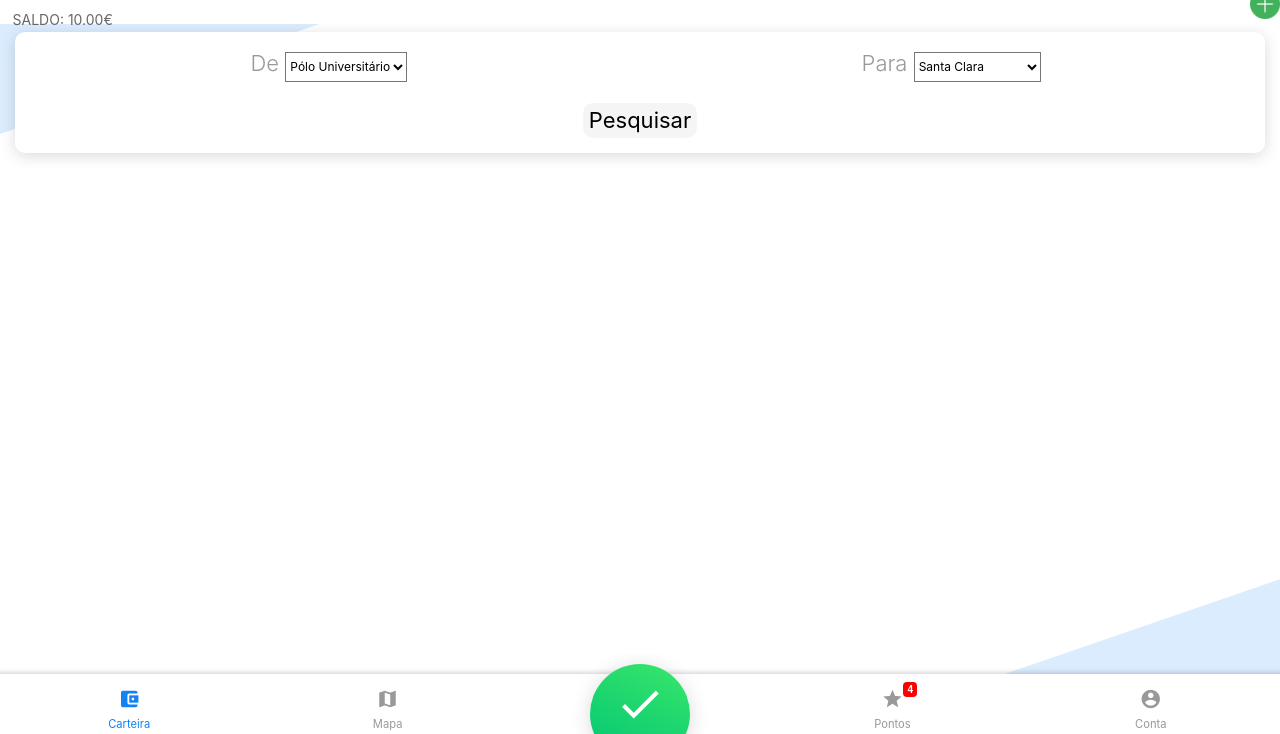
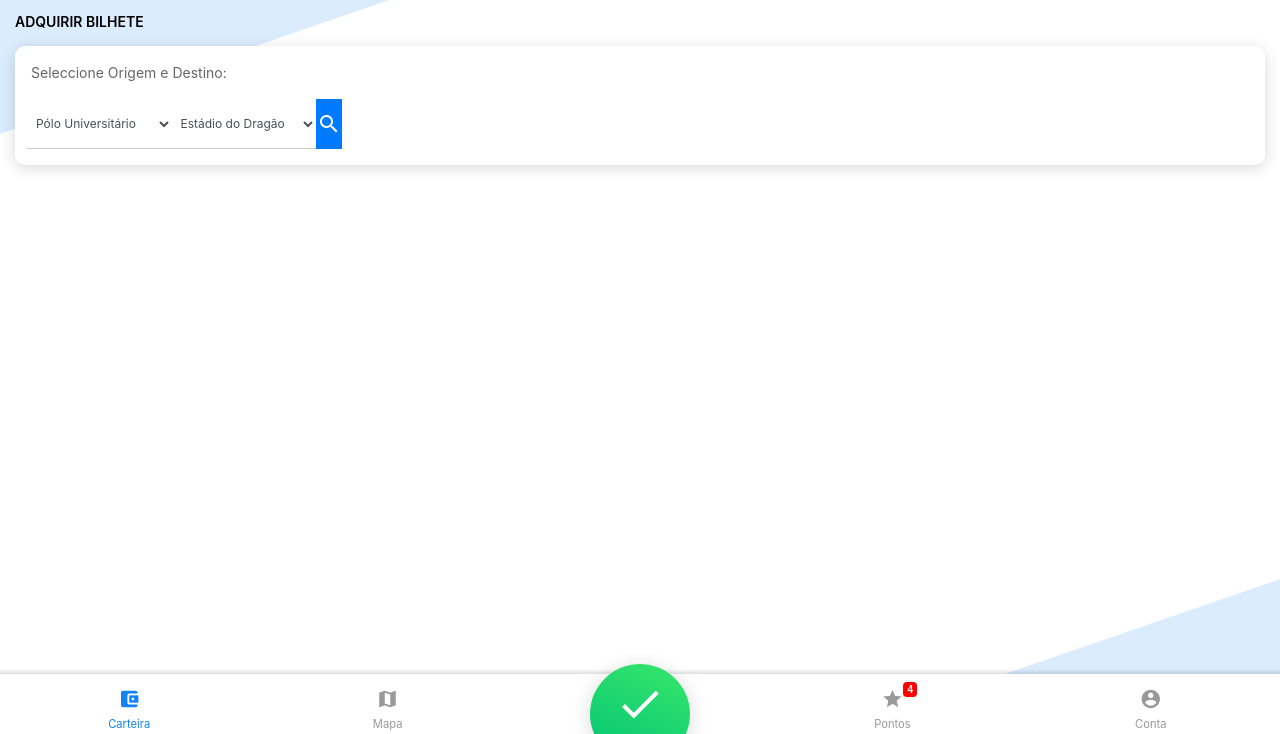
Before and after one commit to mendonca94/ccuproject, a plain HTML site: page payment.html in a window 1280 px wide. Shown: the part 66-800 px from the top of the page. Drawn offline with Linux system fonts and the light colour scheme.

Commit message:
All-new Map tab implementation

```diff
--- a/css/style.css
+++ b/css/style.css
@@ -2617,7 +2617,37 @@ body .wrapper .page .footer {
 
 .cartoes{
 	display: none;
-#searchPath_result{
-    margin-top:25px;
-    border-top: 1px solid lightgray;
-}
+}
+
+/*
+
+smaller text on forms
+
+*/
+.small-form-control {
+    font-size: 12px;
+    padding: 5px;
+}
+
+/*
+
+formats search button appropriately
+
+*/
+
+.search-button {
+    width: 50px;
+    height: 50px;
+    text-align: center;
+    padding: 0;
+}
+
+#searchPath_result {
+    font-size: 14px;
+}
+
+#searchPath_result img {
+    width: 100%;
+    position: relative;
+
+}
--- a/js/main.js
+++ b/js/main.js
@@ -127,35 +127,44 @@ function timer(bID, _bID, time){
 		}*/
 	}, 1000);}
 function searchPath(){
+
     var selectorFrom = document.getElementById('searchPath_from');
     var valueFrom = selectorFrom[selectorFrom.selectedIndex].value;
 
     var selectorTo = document.getElementById('searchPath_to');
     var valueTo = selectorTo[selectorTo.selectedIndex].value;
 
+    console.log(valueTo);
+    console.log(valueFrom);
+
     var result = $("#searchPath_result");
+    // ORIGIN , DESTINATION, TICKET TYPE, PRIZE, PRIZE STR, IMAGE
+    var output = [["Trindade", "Estádio do Dragão", "Z2", 1.20, "1.20€", "img/C1_mapa.png"],
+                    ["Trindade", "Fórum da Maia", "Z3", 1.60, "1.60€", "img/C1_mapa.png"],
+                    ["Trindade", "Santa Clara", "Z6", 2.80, "2.80€", "img/C1_mapa.png"],
+                    ["São Bento", "Fórum da Maia", "Z3", 1.60, "1.60€", "img/C1_mapa.png"],
+                    ["São Bento", "Santa Clara", "Z6", 2.80, "2.80€", "img/C1_mapa.png"],
+                    ["São Bento", "Estádio do Dragão", "Z2", 1.20, "1.20€", "img/C1_mapa.png"],
+                    ["Pólo Universitário", "Santa Clara", "Z5", 2.40, "2.40€", "img/C6_mapa.png"],
+                    ["Pólo Universitário", "Fórum da Maia", "Z2", 1.20, "1.20€", "img/C6_mapa.png"],
+                    ["Pólo Universitário", "Estádio do Dragão", "Z2", 1.20, "1.20€", "img/C6_mapa.png"]]
 
-    if (valueFrom=="Trindade" && valueTo=="Estádio do Dragão"){
-        result.html("<label style='font-size:15px;'>Para o trajeto selecionado, deve utilizar um título Z2</label><button onclick='decreaseAmount(1.20)' type='button' style='border-radius:10px; background: red; border-color: red;' class='btn btn-success'>Comprar (1.20€)</button><image style='float:none' src='img/C1_mapa.png'>");
-    } else if (valueFrom=="Trindade" && valueTo=="Fórum da Maia"){
-        result.html("<label style='font-size:15px;'>Para o trajeto selecionado, deve utilizar um título Z3</label><button onclick='decreaseAmount(1.60)' type='button' style='border-radius:10px; background: red; border-color: red;' class='btn btn-success'>Comprar (1.60€)</button><image style='float:none' src='img/C1_mapa.png'>");
-    } else if (valueFrom=="Trindade" && valueTo=="Santa Clara"){
-        result.html("<label style='font-size:15px;'>Para o trajeto selecionado, deve utilizar um título Z6</label><button onclick='decreaseAmount(2.80)' type='button' style='border-radius:10px; background: red; border-color: red;' class='btn btn-success'>Comprar (2.80€)</button><image style='float:none' src='img/C1_mapa.png'>");
+    var string1 = "Para o trajecto selecionado, deverá adquirir um título "
+    var string2 = ".<br><img src=\""
+    var string3 = "\"><br><br><button class=\"mb-4 btn btn-lg btn-success w-100\" onclick=\"decreaseAmount("
+    var string4 = ")\" type=\"button\">Comprar "
+    var string5 = "</button>"
 
-    } else if (valueFrom=="São Bento" && valueTo=="Fórum da Maia"){
-        result.html("<label style='font-size:15px;'>Para o trajeto selecionado, deve utilizar um título Z3</label><button onclick='decreaseAmount(1.60)' type='button' style='border-radius:10px; background: red; border-color: red;' class='btn btn-success'>Comprar (1.60€)</button><image style='float:none' src='img/C1_mapa.png'>");
-    } else if (valueFrom=="São Bento" && valueTo=="Santa Clara"){
-        result.html("<label style='font-size:15px;'>Para o trajeto selecionado, deve utilizar um título Z6</label><button onclick='decreaseAmount(2.80)' type='button' style='border-radius:10px; background: red; border-color: red;' class='btn btn-success'>Comprar (2.80€)</button><image style='float:none' src='img/C1_mapa.png'>");
-    } else if (valueFrom=="São Bento" && valueTo=="Estádio do Dragão"){
-        result.html("<label style='font-size:15px;'>Para o trajeto selecionado, deve utilizar um título Z2</label><button onclick='decreaseAmount(1.20)' type='button' style='border-radius:10px; background: red; border-color: red;' class='btn btn-success'>Comprar (1.20€)</button><image style='float:none' src='img/C1_mapa.png'>");
 
-    } else if (valueFrom=="Pólo Universitário" && valueTo=="Santa Clara"){
-        result.html("<label style='font-size:15px;'>Para o trajeto selecionado, deve utilizar um título Z5</label><button onclick='decreaseAmount(2.40)' type='button' style='border-radius:10px; background: red; border-color: red;' class='btn btn-success'>Comprar (2.40€)</button><image style='float:none' src='img/C6_mapa.png'>");
-    } else if (valueFrom=="Pólo Universitário" && valueTo=="Fórum da Maia"){
-        result.html("<label style='font-size:15px;'>Para o trajeto selecionado, deve utilizar um título Z2</label><button onclick='decreaseAmount(1.20)' type='button' style='border-radius:10px; background: red; border-color: red;' class='btn btn-success'>Comprar (1.20€)</button><image style='float:none' src='img/C6_mapa.png'>");
-    } else if (valueFrom=="Pólo Universitário" && valueTo=="Estádio do Dragão"){
-        result.html("<label style='font-size:15px;'>Para o trajeto selecionado, deve utilizar um título Z2</label><button onclick='decreaseAmount(1.20)' type='button' style='border-radius:10px; background: red; border-color: red;' class='btn btn-success'>Comprar (1.20€)</button><image style='float:none' src='img/C6_mapa.png'>");
+
+    for (var i = 0; i < output.length; i++) {
+
+        if (output[i][0] == valueFrom && output[i][1] == valueTo) {
+                result.html(string1 + output[i][2] + string2 + output[i][5] + string3 + output[i][3] + string4 + output[i][4] + string5);
+                break;
+            }
     }
+
 }
 
 function decreaseAmount(value){
--- a/payment.html
+++ b/payment.html
@@ -284,29 +284,47 @@
                         </a>
                     </div>
                 </nav>
+
+
+
+                <!-- FUNCIONALIDADE MAPA / ESCOLHA DESTINO -->
+
                 <div class="tab-content h-100" id="nav-tabContent">
                     <div class="tab-pane fade show active" id="nav-find" role="tabpanel" aria-labelledby="nav-find-tab">
+                        <div class="content-sticky-footer">
+                            <h2 class="block-title color-dark">Adquirir Bilhete</h2>
+                            <div class="col-12 w-100">
+                                <div class="card mb-3 wizard my-3">
+
+                                    <div class="row mt-3 mx-3">
+                                        <p>Seleccione Origem e Destino:</p>
+                                    </div>
+
+                                    <div class="row mx-1 mt-0">
+                                        <div id ="col">
+                                            <div class="btn-group ml-2 mr-2">
+                                                <select id="searchPath_from" class="form-control small-form-control" id="exampleFormControlSelect1">
+                                                    <option>Pólo Universitário</option>
+                                                    <option>São Bento</option>
+                                                    <option>Trindade</option>
+                                                </select>
+
+                                                <select id="searchPath_to" class="form-control small-form-control" id="exampleFormControlSelect1">
+                                                    <option>Estádio do Dragão</option>
+                                                    <option>Fórum da Maia</option>
+                                                    <option>Santa Clara</option>
+                                                </select>
+                                                <button type="submit" class="btn btn-primary search-button" onclick="searchPath()"><i class="material-icons text-white">search</i></button>
+                                            </div>
+                                        </div>
+<!--
+                                        <div id="col">
+                                            <button type="submit" class="btn btn-primary search-button" onclick="searchPath()"><i class="material-icons text-white">search</i></button>
+                                        </div>-->
+                                    </div>
 
 
-                        <div class="content-sticky-footer">
-                            <div class="row m-0" style="background: white; height: 40px;">
-                            	<div style="width:49%; float: left;">
-	                                <label style="float: left; padding: 4% 0% 4% 2%;">SALDO:&nbsp;</label>
-	                                <label id="total_amount" style="float: left; padding: 4% 0% 4% 0%;">10.00€</label>
-                            	</div>
-                            	<div style="width:51%; float:right; text-align:right;">
-                            		<a class="nav-item nav-link publish-tabs-link" data-toggle="modal" href="#fullscreenaddamount" style="padding:0px;">
-                                		<img src="img/plus.png" alt="" style="width:30px; height:30px; margin-top:5px;">
-                            		</a>
-                                </div>
-                            </div>
-
-                            <div>
-                                <div data-pagination='{"el": ".swiper-pagination2"}' class="swiper-container swiper-init swipermultiple mostviewed mostviewed2">
-                                    <div></div>
-                                    <div class="swiper-wrapper">
-                                        <div class="swiper-slide pt-2">
-                                            <div class="swiper-content-block right-block" style="text-align:center;">
+<!--
                                     <div style="float: left; width: 49%; text-align: center;">
                                         <label>De </label>
                                         <select id="searchPath_from" style="max-width: 70%; font-size: 12px; height: 30px; background: transparent;">
@@ -315,6 +333,7 @@
                                             <option>São Bento</option>
                                         </select>
                                     </div>
+
                                     <div style="float: right; width: 49%; text-align: center;">
                                         <label>Para </label>
                                         <select id="searchPath_to" style="max-width: 70%; font-size: 12px; height: 30px; background: transparent;">
@@ -323,18 +342,17 @@
                                             <option>Estádio do Dragão</option>
                                         </select>
                                     </div>
-                                               <button id="searchPath" style="background: whitesmoke; border: none; border-radius: 10px; margin-top: 15px;" onclick="searchPath()">Pesquisar</button>
-
-                                               <div id="searchPath_result"></div>
+                                   <button id="searchPath" style="background: whitesmoke; border: none; border-radius: 10px; margin-top: 15px;" onclick="searchPath()">Pesquisar</button>-->
+                                    <div class="row mx-4 ml-1">
+                                        <div id="searchPath_result" class="mt-3"></div>
                                     </div>
                                 </div>
                             </div>
                         </div>
                     </div>
-                            <br>
                 </div>
 
-                    </div>
+
                     <div class="tab-pane fade" id="nav-favorite" role="tabpanel" aria-labelledby="nav-favorite-tab">
                         <div class="content-sticky-footer">
                             <h2 class="block-title color-dark">TO BE IMPLEMENTED!</h2>>
```
Also changed, not shown: index.html (+1 -1 lines). Lines whose indentation alone changed are shown as unchanged.
